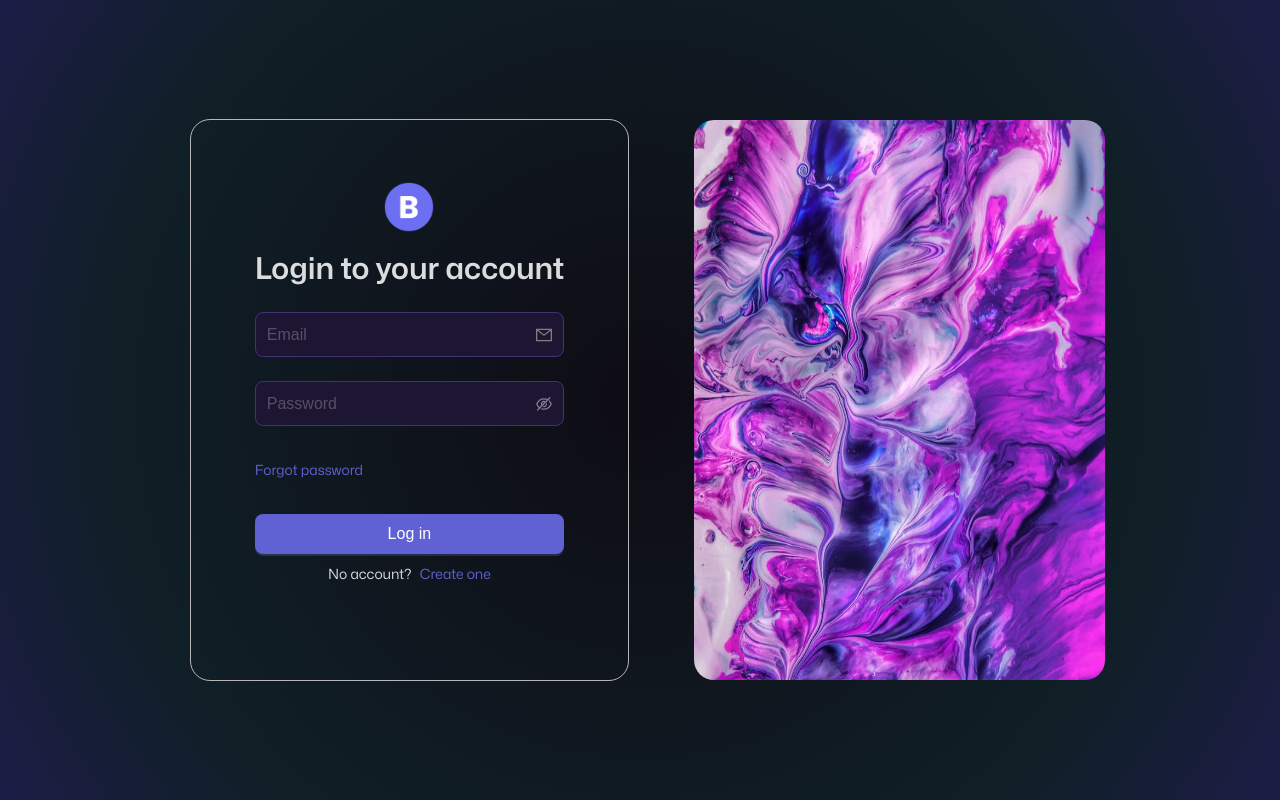
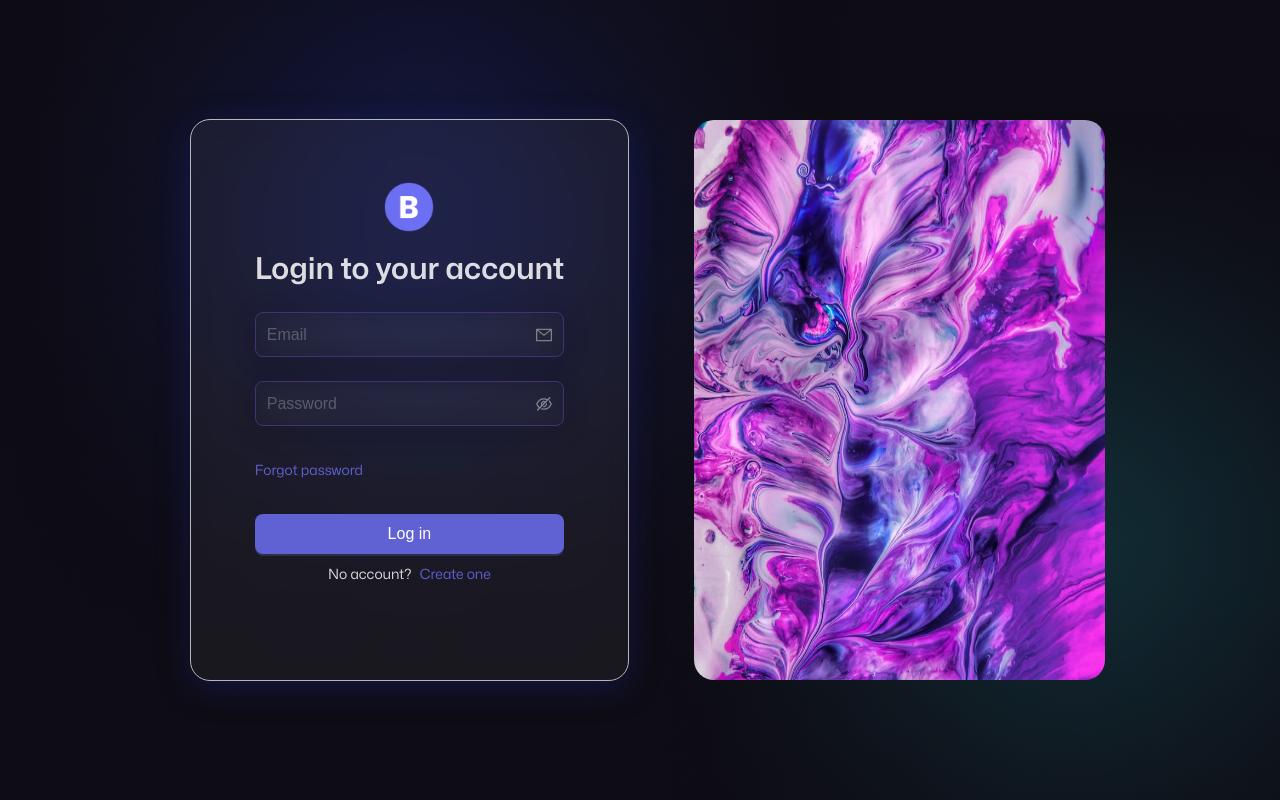
Before and after one commit to shivajichalise/blockure, a React (Vite) app in the folder frontend/: page /login in a window 1280 px wide. Built offline with nearby package versions, Linux system fonts and the light colour scheme; no server answers.

Commit message:
glass effect and background image
to match the designer Yakeen's design

```diff
--- a/frontend/src/index.css
+++ b/frontend/src/index.css
@@ -8,9 +8,7 @@
     font-family: 'Mona-Sans', sans-serif;
 
     color-scheme: light dark;
-    background-color: #141414;
-    background: rgb(14,12,20);
-    background: radial-gradient(circle, rgba(14,12,20,1) 0%, rgba(16,31,39,1) 71%, rgba(29,29,71,1) 100%);
+    background: url("./assets/ellipse-bg.png") no-repeat rgb(14,12,20);
 }
 
 body, html {
@@ -18,3 +16,18 @@ body, html {
     width: 100%;
     margin: 0;
 }
+
+.glass, .glass:hover, .glass:focus, .glass:active {
+    /* From https://css.glass */
+    background: rgba(255, 255, 255, 0);
+    box-shadow: 0 4px 30px rgba(0, 0, 0, 0.1);
+    backdrop-filter: blur(20px);
+    -webkit-backdrop-filter: blur(20px);
+}
+
+.glass2, .glass2:hover, .glass2:focus, .glass2:active {
+    background: rgba( 255, 255, 255, 0.05 );
+    box-shadow: 0 8px 32px 0 rgba( 31, 38, 135, 0.37 );
+    backdrop-filter: blur( 11px );
+    -webkit-backdrop-filter: blur( 11px );
+}
--- a/frontend/src/pages/Login/Login.tsx
+++ b/frontend/src/pages/Login/Login.tsx
@@ -88,6 +88,7 @@ const Login: FC = () => {
                 style={{ height: "70%" }}
             >
                 <Flex
+                    className="glass2"
                     justify="center"
                     align="center"
                     style={{
@@ -140,6 +141,7 @@ const Login: FC = () => {
                                     <MailOutlined style={{ color: "gray" }} />
                                 }
                                 placeholder="Email"
+                                className="glass"
                             />
                         </Form.Item>
                         <Form.Item
@@ -157,6 +159,7 @@ const Login: FC = () => {
                                     visible: passwordVisible,
                                     onVisibleChange: setPasswordVisible,
                                 }}
+                                className="glass"
                             />
                         </Form.Item>
                         <Form.Item>
--- a/frontend/src/pages/Register/Register.tsx
+++ b/frontend/src/pages/Register/Register.tsx
@@ -88,6 +88,7 @@ const Register: FC = () => {
         <Flex justify="center" align="center" id="container">
             <Spin spinning={spinning} fullscreen />
             <Flex
+                className="glass2"
                 justify="center"
                 align="center"
                 style={{
@@ -147,6 +148,7 @@ const Register: FC = () => {
                                         }
                                         placeholder="Name"
                                         size="large"
+                                        className="glass"
                                     />
                                 </Form.Item>
                             </Col>
@@ -167,6 +169,7 @@ const Register: FC = () => {
                                             />
                                         }
                                         placeholder="Email"
+                                        className="glass"
                                     />
                                 </Form.Item>
                             </Col>
@@ -187,6 +190,7 @@ const Register: FC = () => {
                                             visible: passwordVisible,
                                             onVisibleChange: setPasswordVisible,
                                         }}
+                                        className="glass"
                                     />
                                 </Form.Item>
                             </Col>
@@ -226,6 +230,7 @@ const Register: FC = () => {
                                             visible: passwordVisible,
                                             onVisibleChange: setPasswordVisible,
                                         }}
+                                        className="glass"
                                     />
                                 </Form.Item>
                             </Col>
@@ -258,7 +263,7 @@ const Register: FC = () => {
                     >
                         <Space direction="horizontal">
                             <Text>Already have an account?</Text>
-                            <Link href="/register">Register</Link>
+                            <Link href="/login">Login</Link>
                         </Space>
                     </Form.Item>
                 </Form>
```
Also changed, not shown: frontend/src/assets/ellipse-bg.png (added).
